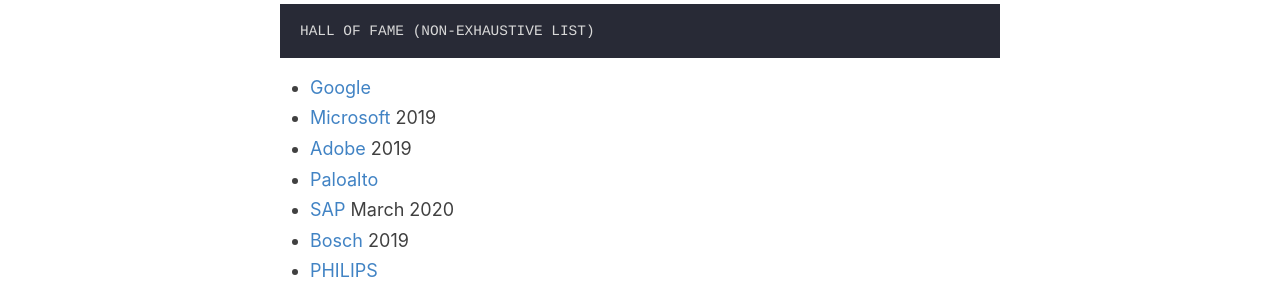
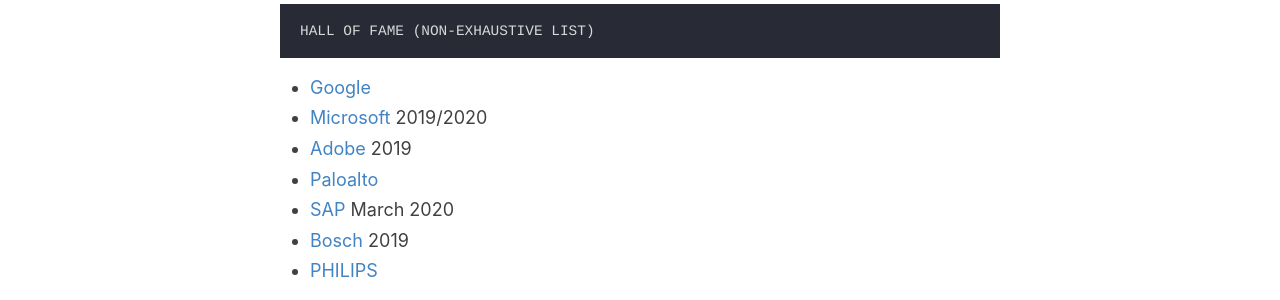
Before and after one commit to rayenmessaoudi/rayenmessaoudi.github.io, a Jekyll site: the page built from _pages/about.md, in a window 1280 px wide. Shown: the part 531-831 px from the top of the page. Built offline with Jekyll 4.4.1, drawn with Linux system fonts in a browser that asks for light colours.

Commit message:
Update about.md

````diff
--- a/_pages/about.md
+++ b/_pages/about.md
@@ -22,7 +22,7 @@ HALL OF FAME (NON-EXHAUSTIVE LIST)
 ```
 
 - [Google](https://bughunter.withgoogle.com/profile/d63fb7a7-045b-492c-bb25-e02324a8c1e4)
-- [Microsoft](https://portal.msrc.microsoft.com/en-us/security-guidance/researcher-acknowledgments-online-services) 2019
+- [Microsoft](https://msrc.microsoft.com/update-guide/en-us/acknowledgement/online) 2019/2020
 - [Adobe](https://helpx.adobe.com/security/acknowledgements.html) 2019
 - [Paloalto](https://www.paloaltonetworks.com/security-researcher-acknowledgement)
 - [SAP](https://wiki.scn.sap.com/wiki/display/PSR/Acknowledgments+to+Security+Researchers) March 2020
````
